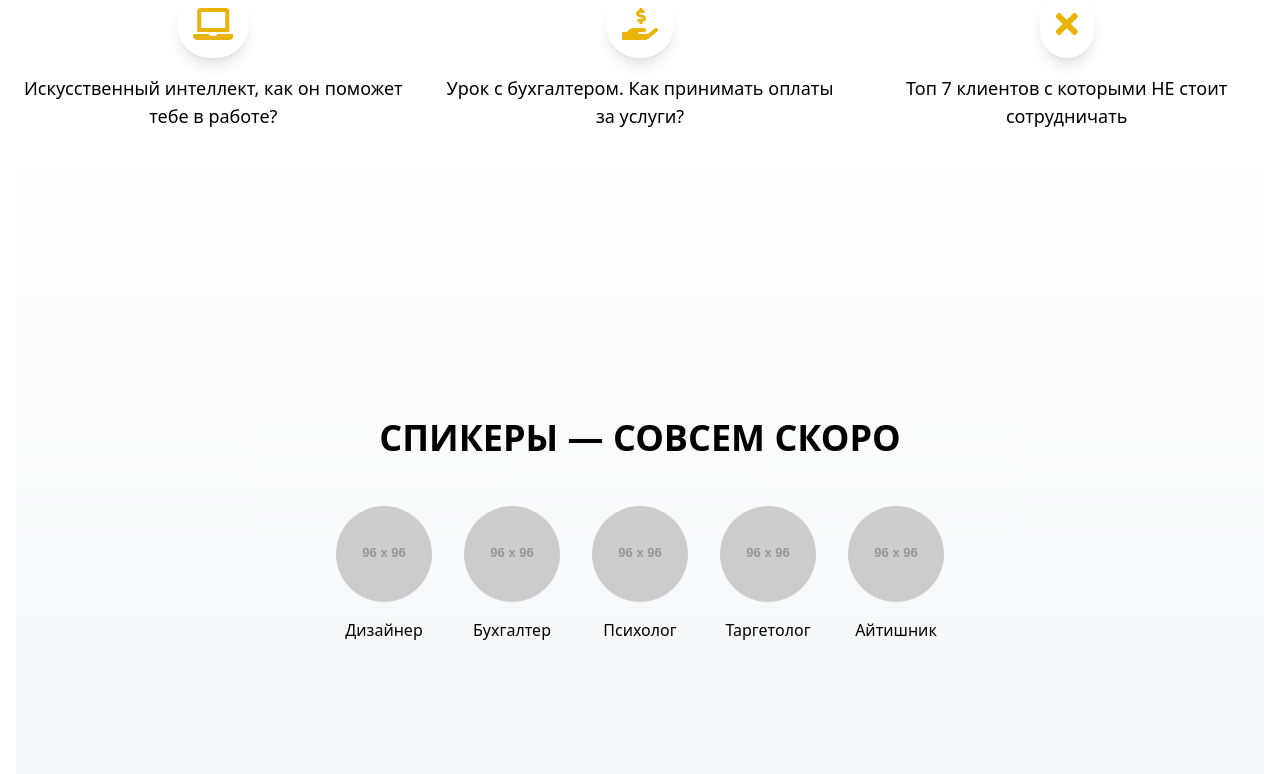
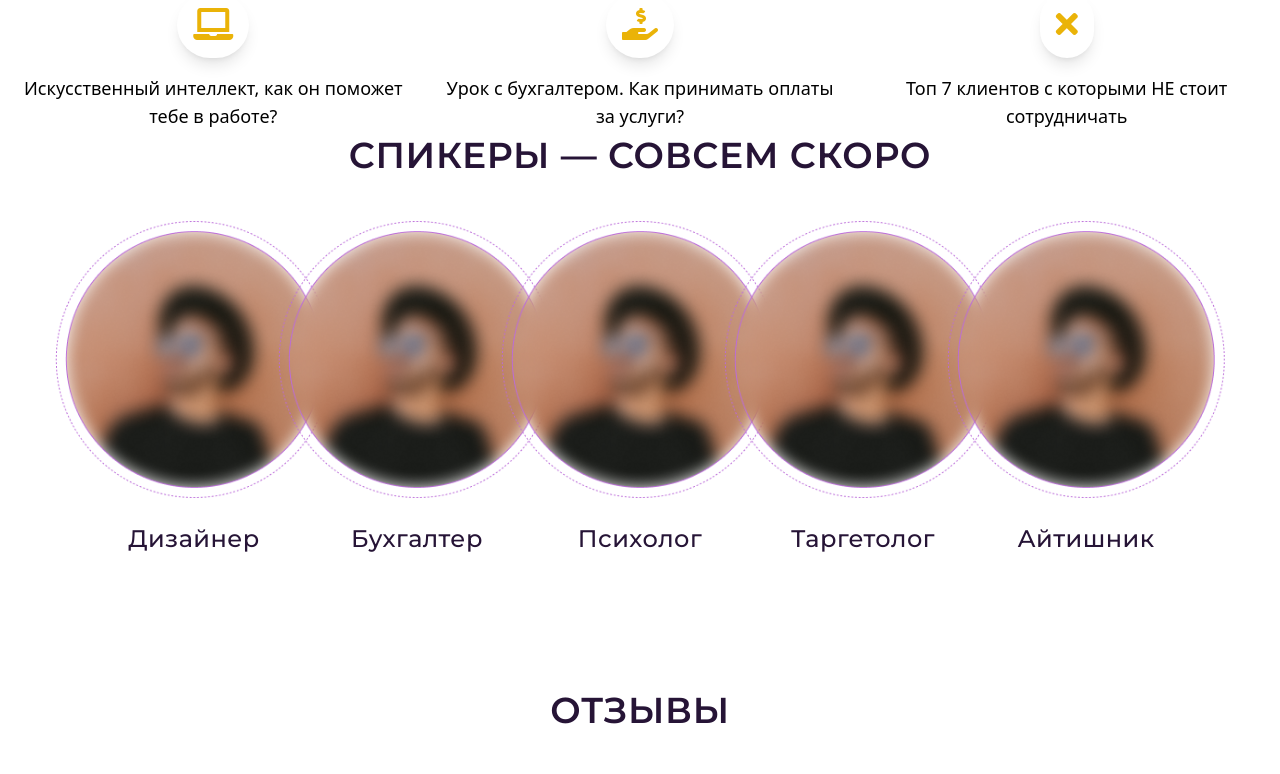
Before and after one commit to serzhlukasohov/daria-target, a Next.js app: page / in a window 1280 px wide. Shown: the part 8480-9254 px from the top of the page. Built offline with nearby package versions, Linux system fonts and the light colour scheme.

Commit message:
Added Speakers section

```diff
--- a/src/components/Speakers/Speakers.module.css
+++ b/src/components/Speakers/Speakers.module.css
@@ -0,0 +1,31 @@
+.speakersContainer {
+  display: flex;
+  flex-direction: column;
+  justify-content: center;
+  align-items: center;
+  margin-bottom: var(--section-margin-b);
+}
+
+.listSpeakers {
+  display: flex;
+  align-items: center;
+  justify-content: space-between;
+  margin-left: 55px;
+}
+
+.speaker {
+  display: flex;
+  flex-direction: column;
+  justify-content: center;
+  align-items: center;
+  margin-left: -55px;
+}
+
+.speakerName {
+  margin-top: 24px;
+
+  color: var(--dark-plum);
+  text-align: center;
+  font: var(--font-semi-medium-24);
+  letter-spacing: 0.48px;
+}
--- a/src/components/Speakers/index.js
+++ b/src/components/Speakers/index.js
@@ -1,31 +1,33 @@
 import React from "react";
-import styled from "./Speakers.module.css";
+import Image from 'next/image'
 
-function Speaker({ name, image }) {
-    return (
-      <div className="flex flex-col items-center">
-        <div className="dotted-border p-2">
-          <img
-            className="rounded-full w-24 h-24"
-            src={`https://placehold.co/96x96?text=${image}`}
-            alt={`Blurred image of a ${name}`}
-          />
-        </div>
-        <span className="mt-2">{name}</span>
-      </div>
-    );
-  }
+import styles from "./Speakers.module.css";
+import SpeakerImage from './images/speaker.png';
+
+function Speaker({ name, imageSrc }) {
+  return (
+    <div className={styles.speaker}>
+        <Image
+          width="278"
+          height="278"
+          className={styles.speakerImg}
+          src={imageSrc}
+        />
+      <span className={styles.speakerName}>{name}</span>
+    </div>
+  );
+}
 
 const Speakers = () => {
   return (
-    <div className="flex justify-center items-center flex-col bg-gradient-to-b from-white to-gray-100 h-screen">
-      <h1 className="text-4xl font-semibold mb-10">СПИКЕРЫ — СОВСЕМ СКОРО</h1>
-      <div className="flex space-x-4">
-        <Speaker name="Дизайнер" image="designer-blurred.jpg" />
-        <Speaker name="Бухгалтер" image="accountant-blurred.jpg" />
-        <Speaker name="Психолог" image="psychologist-blurred.jpg" />
-        <Speaker name="Таргетолог" image="targetologist-blurred.jpg" />
-        <Speaker name="Айтишник" image="it-specialist-blurred.jpg" />
+    <div className={styles.speakersContainer}>
+      <h2 className="sectionTitle">СПИКЕРЫ — СОВСЕМ СКОРО</h2>
+      <div className={styles.listSpeakers}>
+        <Speaker name="Дизайнер" imageSrc={SpeakerImage} />
+        <Speaker name="Бухгалтер" imageSrc={SpeakerImage} />
+        <Speaker name="Психолог" imageSrc={SpeakerImage} />
+        <Speaker name="Таргетолог" imageSrc={SpeakerImage} />
+        <Speaker name="Айтишник" imageSrc={SpeakerImage} />
       </div>
     </div>
   );
```
Also changed, not shown: src/components/Speakers/images/speaker.png (added).
